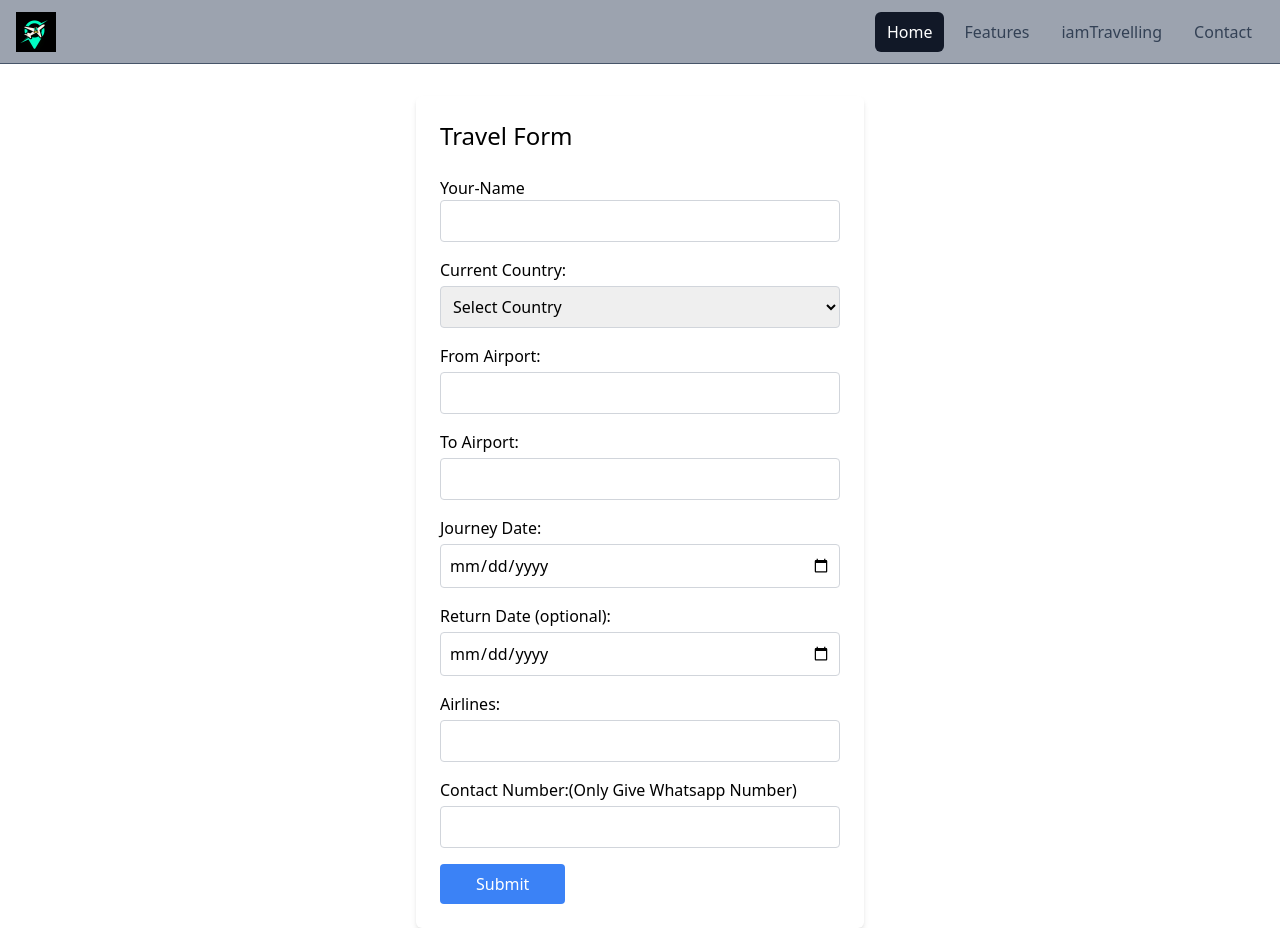
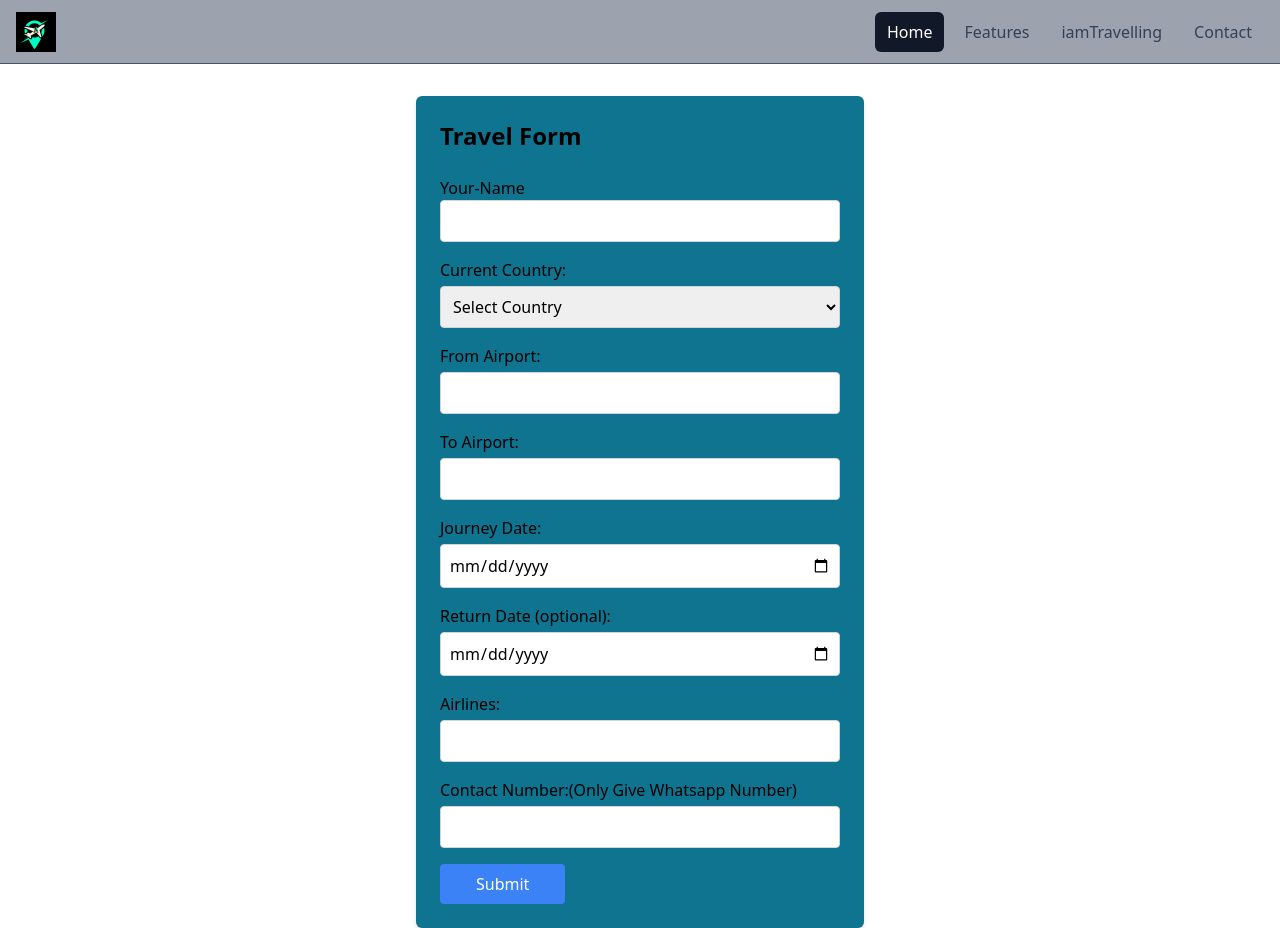
Before and after one commit to raj-28/iamtraveling, a React (Create React App) app in the folder client/: page /iamtraveling in a window 1280 px wide. Built offline with nearby package versions, Linux system fonts and the light colour scheme.

Commit message:
form bg changed

```diff
--- a/client/src/component/TravelDetails.jsx
+++ b/client/src/component/TravelDetails.jsx
@@ -181,8 +181,8 @@ const TravelForm = () => {
 
   const countries = ["India", "Canada", "Australia", "UK", "USA"];
   return (
-    <div className="bg-lime-900		max-w-md mx-auto mt-8 bg-white p-6 rounded-md shadow-md">
-      <h2 className="text-2xl mb-6">Travel Form</h2>
+    <div className="bg-cyan-700	max-w-md mx-auto mt-8  p-6 rounded-md shadow-md">
+      <h2 className="text-2xl mb-6 font-extrabold">Travel Form</h2>
       <form onSubmit={handleSubmit}>
         <div className="mb-4">
           <label htmlFor="yourName" className="">
```
